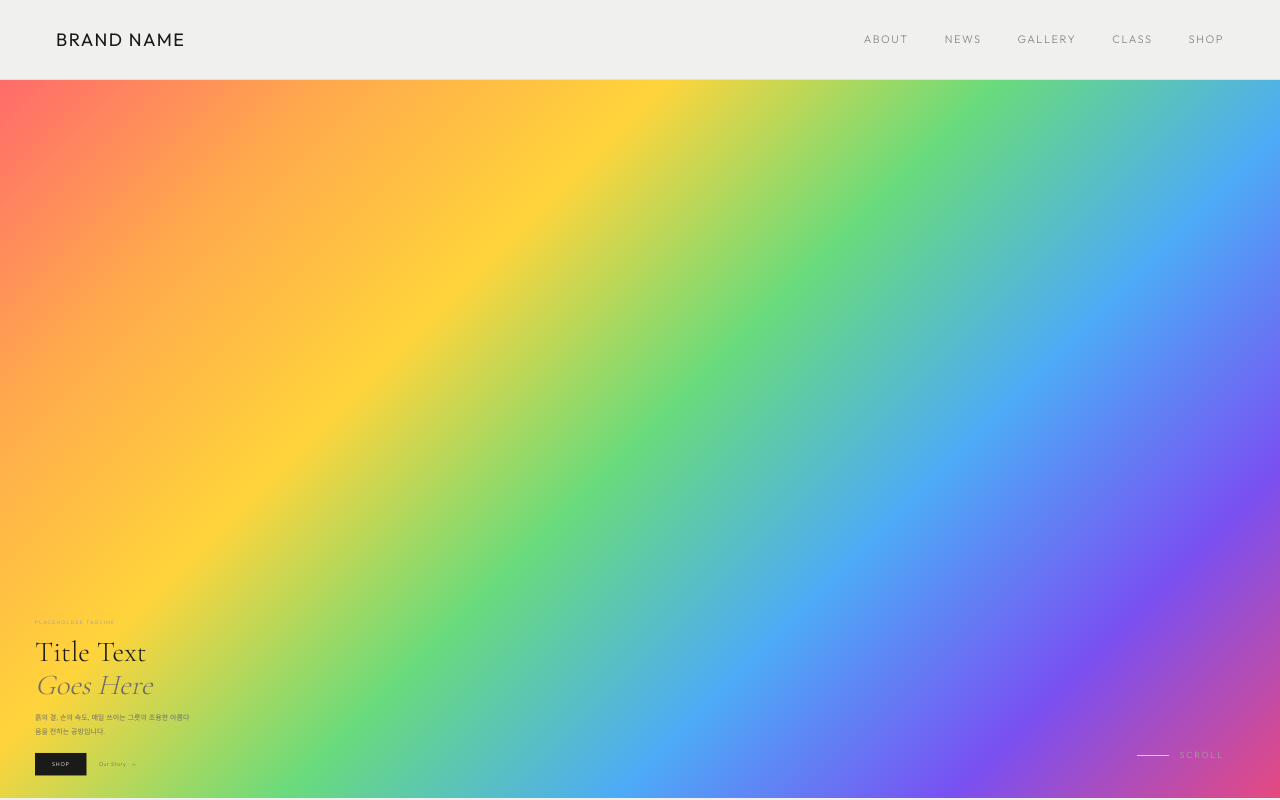
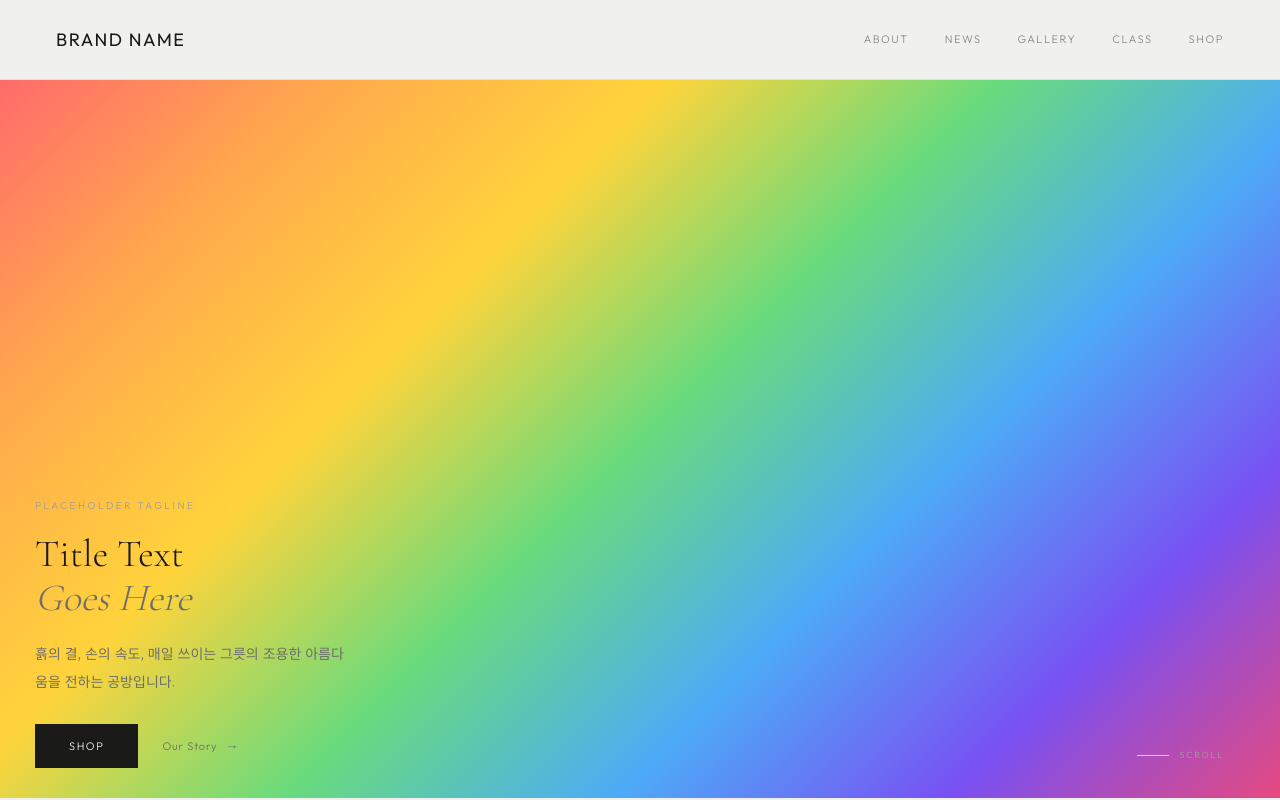
Before and after one commit to gunhalee/pottery, a Next.js app: page / in a window 1280 px wide. Shown: the top 800 px of the page. Built offline with nearby package versions, Linux system fonts and the light colour scheme.

Commit message:
hero section

```diff
--- a/src/app/globals.css
+++ b/src/app/globals.css
@@ -1084,11 +1084,15 @@ a {
     top: auto;
     bottom: 15px;
     left: 15px;
-    width: 60%;
+    width: 30%;
     max-width: none;
     padding: 15px;
-    padding-left: 40px;
-    transform: scale(0.5);
+    padding-left: 20px;
+    transform: none;
     transform-origin: left bottom;
   }
+
+  .hero-title {
+    font-size: clamp(28px, 3vw, 42px);
+  }
 }
```
